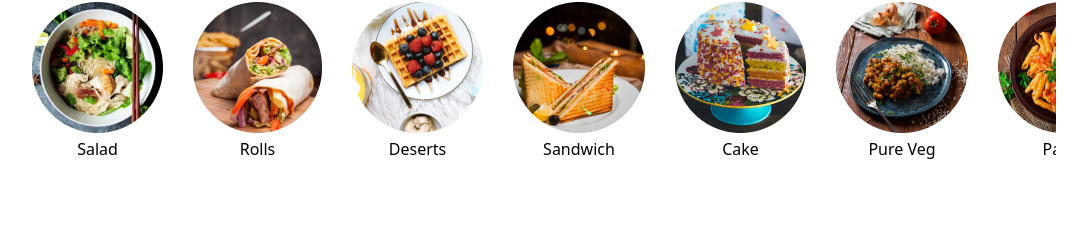
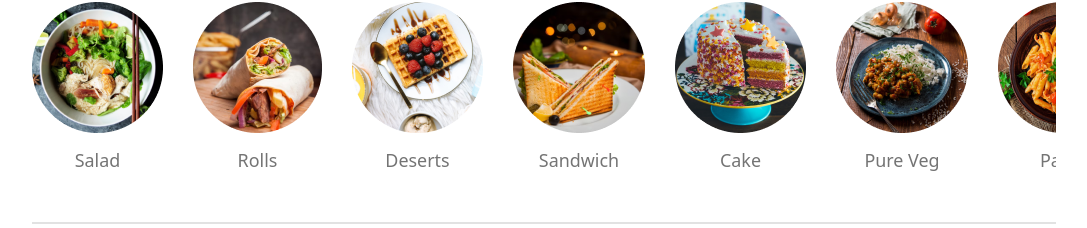
Before and after one commit to PrabinKumarNayak/Project, a React (Vite) app in the folder frontend/: page / in a window 1280 px wide. Shown: the part 724-952 px from the top of the page, without its empty margins (96-1183 px from the left). Before the commit the page ends 904 px from the top, so only its background shows below. Built offline with nearby package versions, Linux system fonts and the light colour scheme.

Commit message:
food app react

```diff
--- a/frontend/src/components/ExploreMenu/ExploreMenu.css
+++ b/frontend/src/components/ExploreMenu/ExploreMenu.css
@@ -30,3 +30,19 @@
     border-radius: 50%;
     transition: 0.2s;
 }
+.explore-menu-list-item p{
+    margin-top: 10px;
+    color: #747474;
+    font-size: max(1.4vw,16px);
+    cursor: pointer;
+}
+.explore-menu hr{
+    margin: 10px 0;
+    height: 2px;
+    background-color: #e2e2e2;
+    border: none;
+}
+.explore-menu-list-item .active{
+    border: 4px solid tomato;
+    padding: 2px;
+}
--- a/frontend/src/components/ExploreMenu/ExploreMenu.jsx
+++ b/frontend/src/components/ExploreMenu/ExploreMenu.jsx
@@ -7,17 +7,16 @@ export default function ExploreMenu(setCategory,category){
                 <h1>Explore our menu</h1>
                 <p className="explore-menu-text">Choose from a diverse menu featuring a delecatable array of dishes. Our misson is to Lorem ipsum, dolor sit amet consectetur adipisicing elit. Quo, earum!</p>
                 <div className="explore-menu-list">
-                    {
-                        menu_list.map((item,index)=>{
+                {menu_list.map((item,index)=>{
                         return(
                             <div onClick={()=>setCategory(prev=>prev===item.menu_name?"All":item.menu_name)} key={index} className="explore-menu-list-item">
                                 <img className={category===item.menu_name?"active":""} src={item.menu_image} alt="" />
                                 <p>{item.menu_name}</p>
                             </div>
                         )
-                        })
-                    }
+                    })}
                 </div>
+                <hr />
             </div>
         </>
     )
--- /dev/null
+++ b/frontend/src/context/StoreContext.jsx
@@ -0,0 +1,16 @@
+
+import { createContext } from "react";
+import { food_list } from "../assets/Assets";
+
+export const StoreContext = createContext(null)
+const StoreContextProvider = (props)=>{
+    const contextValue = {
+        food_list
+    }
+    return(
+        <StoreContext.Provider>
+            {props.children}
+        </StoreContext.Provider>
+    )
+}
+export default StoreContextProvider
--- a/frontend/src/main.jsx
+++ b/frontend/src/main.jsx
@@ -1,12 +1,12 @@
+import { createRoot } from "react-dom/client";
 
-import { createRoot } from 'react-dom/client'
-
-import App from './App.jsx'
-import {BrowserRouter} from 'react-router-dom'
-createRoot(document.getElementById('root')).render(
+import App from "./App.jsx";
+import { BrowserRouter } from "react-router-dom";
+import StoreContextProvider from "./context/StoreContext.jsx";
+createRoot(document.getElementById("root")).render(
   <BrowserRouter>
-    <App />
+    <StoreContextProvider>
+      <App />
+    </StoreContextProvider>
   </BrowserRouter>
-
-
-)
+);
```
Lines whose indentation alone changed are shown as unchanged.
